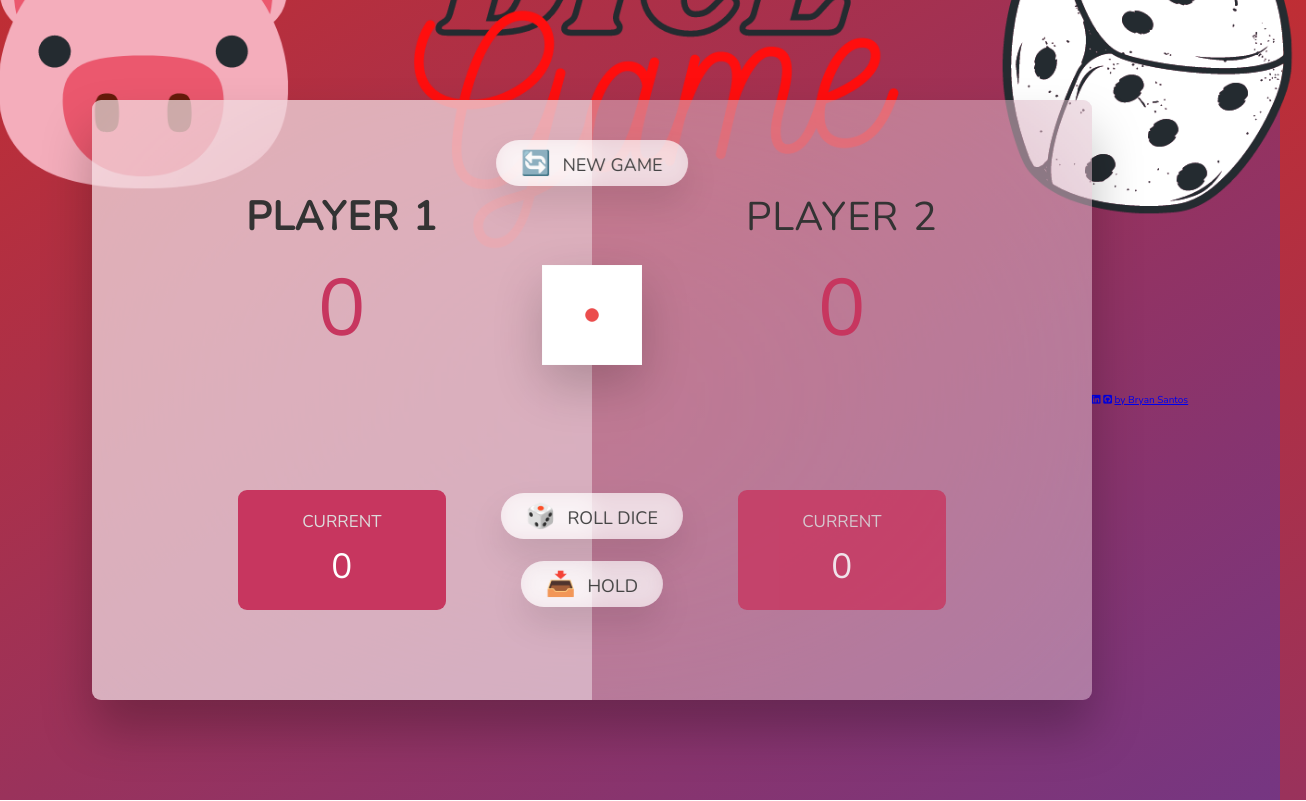
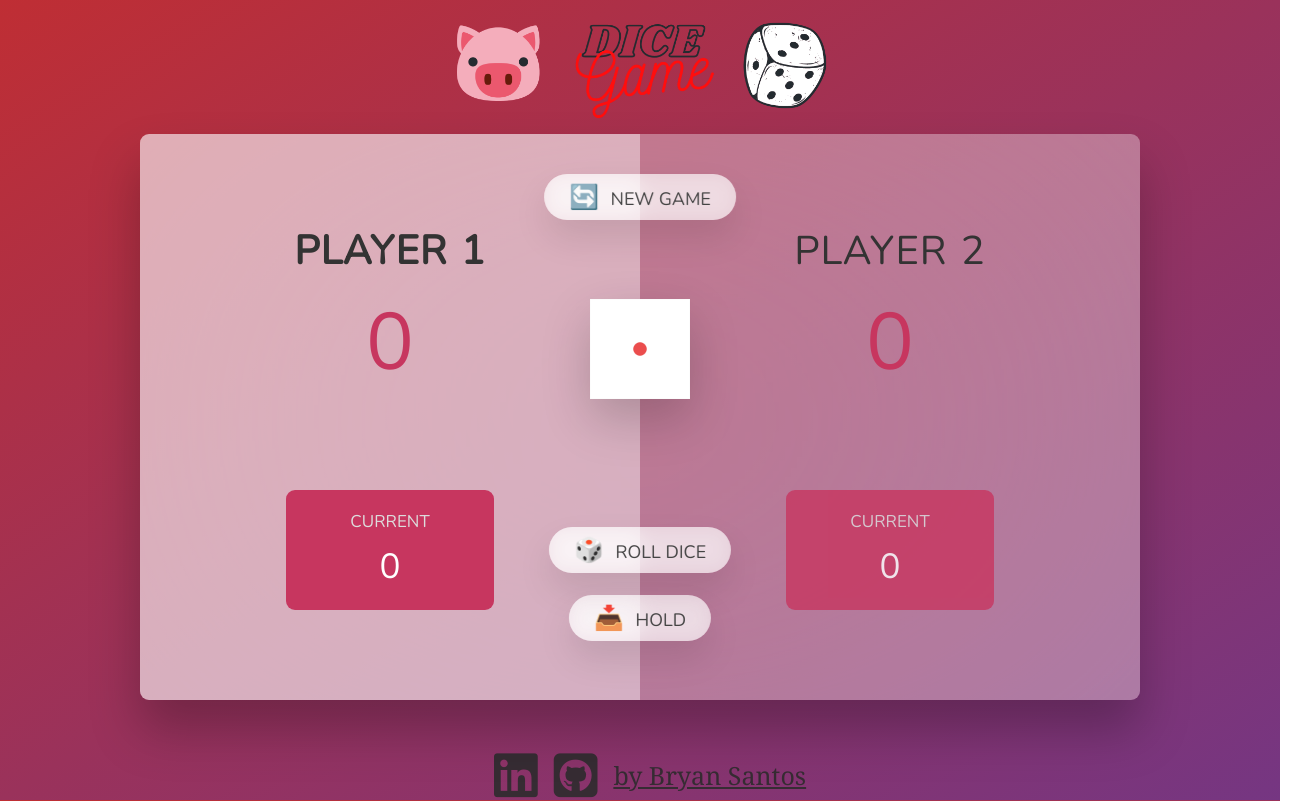
Before and after one commit to bryandevelops/Pig-Dice-Game, a plain HTML site: page index.html in a window 1280 px wide. Shown: the whole page, 1306 px wide, since content can reach past the window. Drawn offline with nearby package versions, Linux system fonts and the light colour scheme.

Commit message:
Adjust body, main and logo styles. Add .hidden class and additional classes for footer icons

```diff
--- a/style.css
+++ b/style.css
@@ -19,7 +19,8 @@ body {
   background-image: linear-gradient(to top left, #753682 0%, #bf2e34 100%);
   display: flex;
   align-items: center;
-  justify-content: center;
+  justify-content: normal;
+  flex-direction: column;
 }
 
 /* LAYOUT */
@@ -34,6 +35,7 @@ main {
   border-radius: 9px;
   overflow: hidden;
   display: flex;
+  margin-bottom: 5em;
 }
 
 .player {
@@ -158,11 +160,8 @@ main {
 }
 
 .logo {
-  position: absolute;
-  left: 50%;
-  top: -9.5rem;
-  transform: translateX(-50%);
-  height: 35rem;
+  height: 10rem;
+  margin: 20px auto 10px auto;
 }
 
 .player--winner {
@@ -173,3 +172,34 @@ main {
   font-weight: 700;
   color: #c7365f;
 }
+
+.hidden {
+  display: none;
+}
+
+.icons {
+  width: fit-content;
+  display: flex;
+  align-items: center;
+  padding-left: 20px;
+}
+
+.fa-linkedin {
+  font-size: 5em;
+  padding-right: 16px;
+  color: #362c33;
+}
+
+.fa-github-square {
+  font-size: 5em;
+  padding-right: 16px;
+  color: #362c33;
+}
+
+.bryan-santos {
+  font-family: Cambria, Cochin, Georgia, Times, "Times New Roman", serif;
+  font-size: 2.5em;
+  font-weight: 500;
+  text-decoration: underline;
+  color: #362c33;
+}
```
